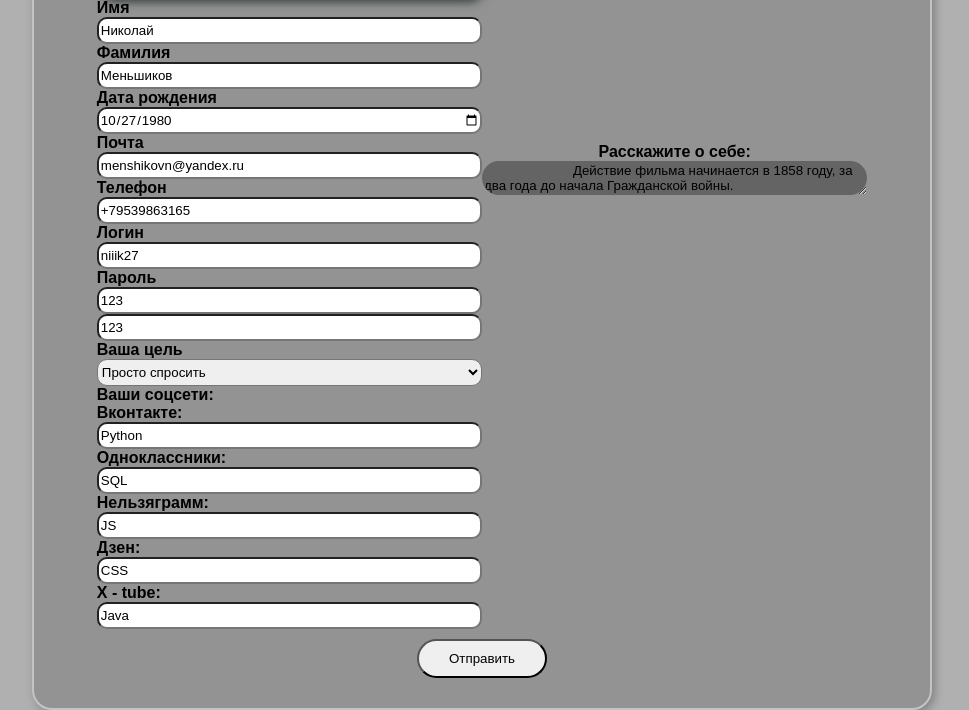
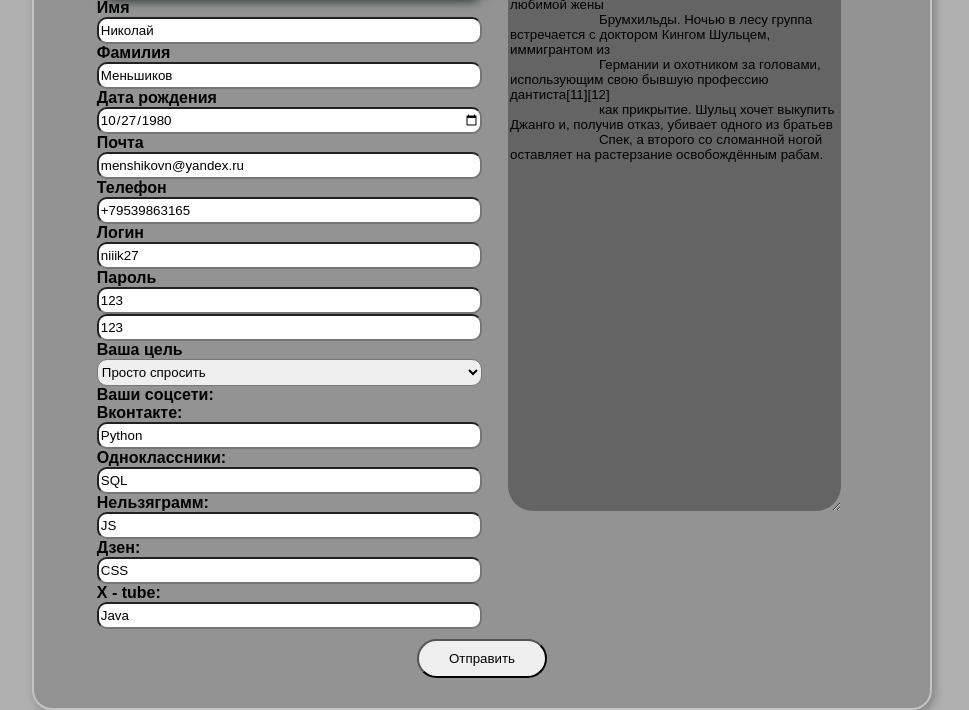
Before and after one commit to Niiik27/Designers, a Django app: page /loginuser/reguser/ in a window 1280 px wide. Shown: the part 450-1160 px from the top of the page, without its empty margins (158-1127 px from the left). Run offline with Django 4.2, Linux system fonts and the light colour scheme.

Commit message:
Переделка регистрации, вывод в шаблон регистрации  и редактирования. textarea поменял таки размер - не воспринимались проценты

```diff
--- a/loginuser/static/reguser/css/style.css
+++ b/loginuser/static/reguser/css/style.css
@@ -53,8 +53,8 @@
     background-color: #646464;
     display: flex;
     flex-direction: column;
-    width: 100%;
-    height: 666%;
+    width:333px;
+    height: 666px;
     border-radius: 25px;
     border-style: none;
 }
```
